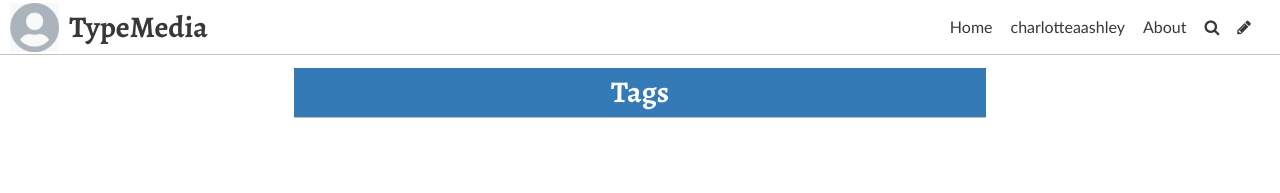
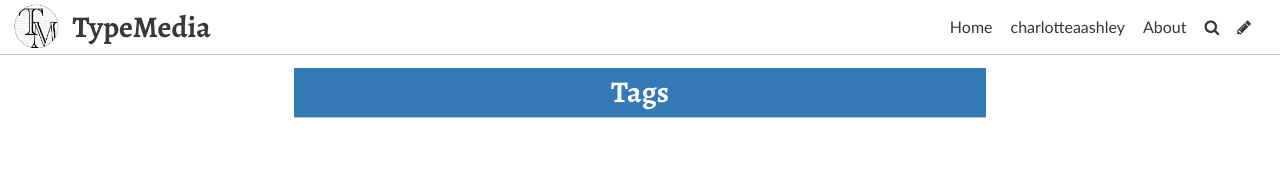
Before and after one commit to charlotteaashley/typo-design-template, a Jekyll site: the page built from pages/tags.md, in a window 1280 px wide. Shown: the top 193 px of the page. Built offline with Jekyll 4.4.1, drawn with Linux system fonts in a browser that asks for light colours; some web fonts are replaced.

Commit message:
Update Settings “general”

```diff
--- a/_data/settings.yml
+++ b/_data/settings.yml
@@ -6,7 +6,7 @@
 header_text_color: "#ffffff"
 bannerheight: 20vmax
 navbarheight: 55px
-logo: /uploads/logo.jpg
+logo: ../uploads/screenshot-2021-10-04-at-12.01.18.png
 favicon: /uploads/favicon.ico
 gridlayout: true
 fixednavbar: true
```
Also changed, not shown: uploads/screenshot-2021-10-04-at-12.01.18.png (added).
